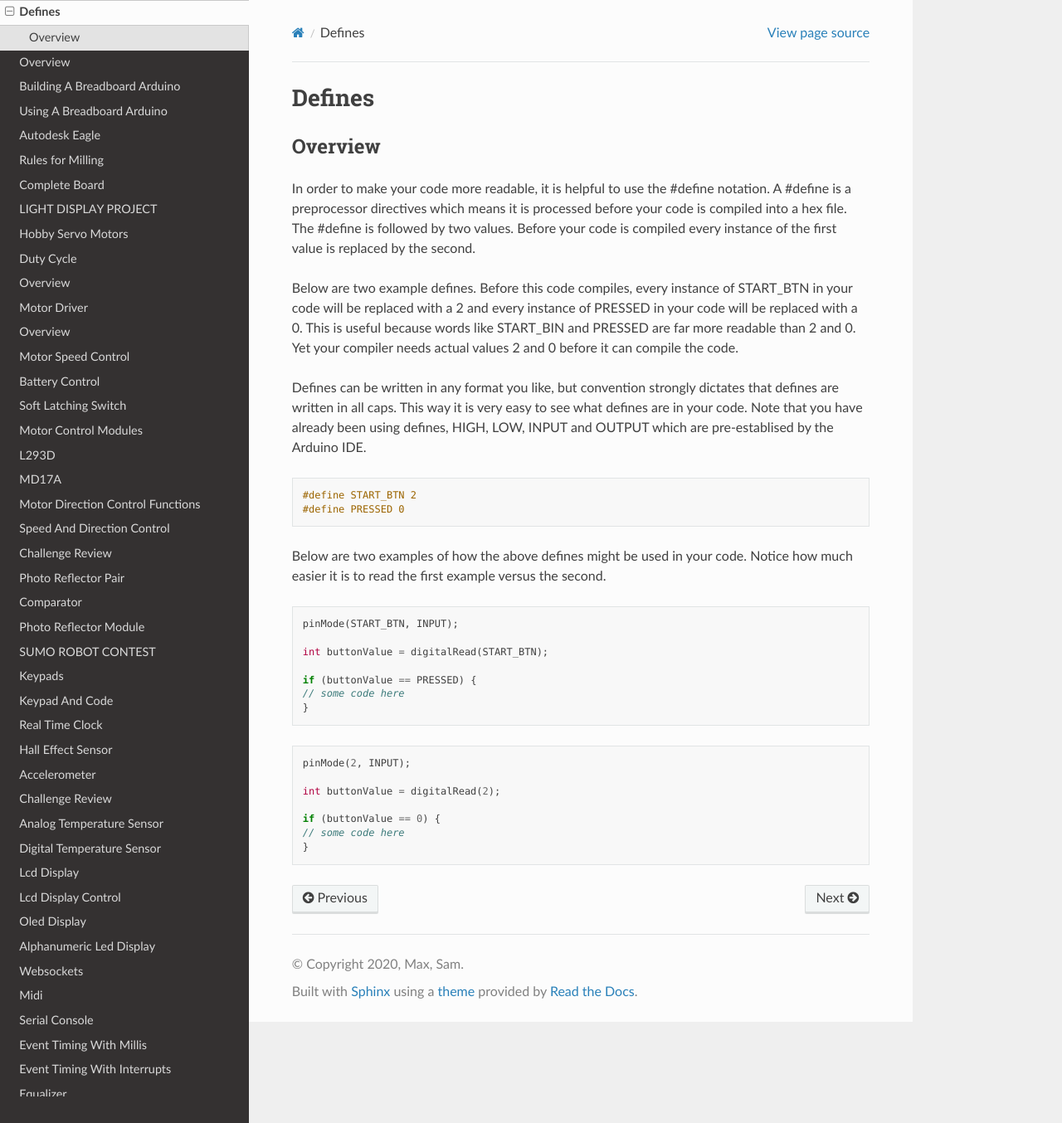
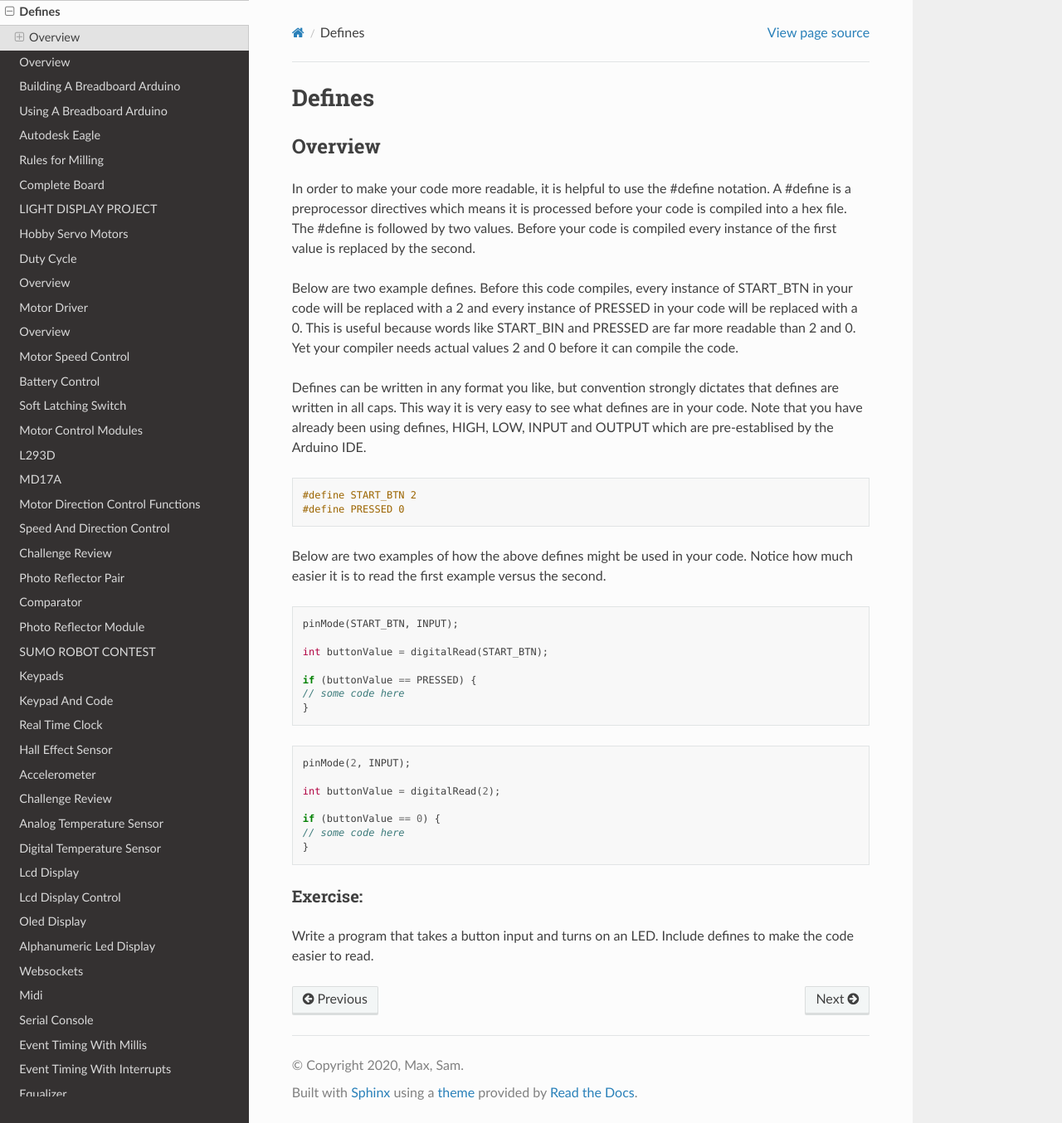
Before and after one commit to maxtkc/mvths-wiki, a Sphinx documentation site: the page built from docs/042cc-defines.rst, in a window 1280 px wide and 1354 px high. Shown: the whole window at 83% size. Built offline with Sphinx 7.4.7 and the Read the Docs theme 2.0.0, drawn with Linux system fonts in a browser that asks for light colours; pages that are not in the unit, such as notebooks, are missing from menus.

Commit message:
Update 042cc-defines.rst

```diff
--- a/docs/042cc-defines.rst
+++ b/docs/042cc-defines.rst
@@ -38,3 +38,8 @@
    if (buttonValue == 0) {
    // some code here
    }
+
+Exercise:
+~~~~~~~~~
+
+Write a program that takes a button input and turns on an LED. Include defines to make the code easier to read.
```
